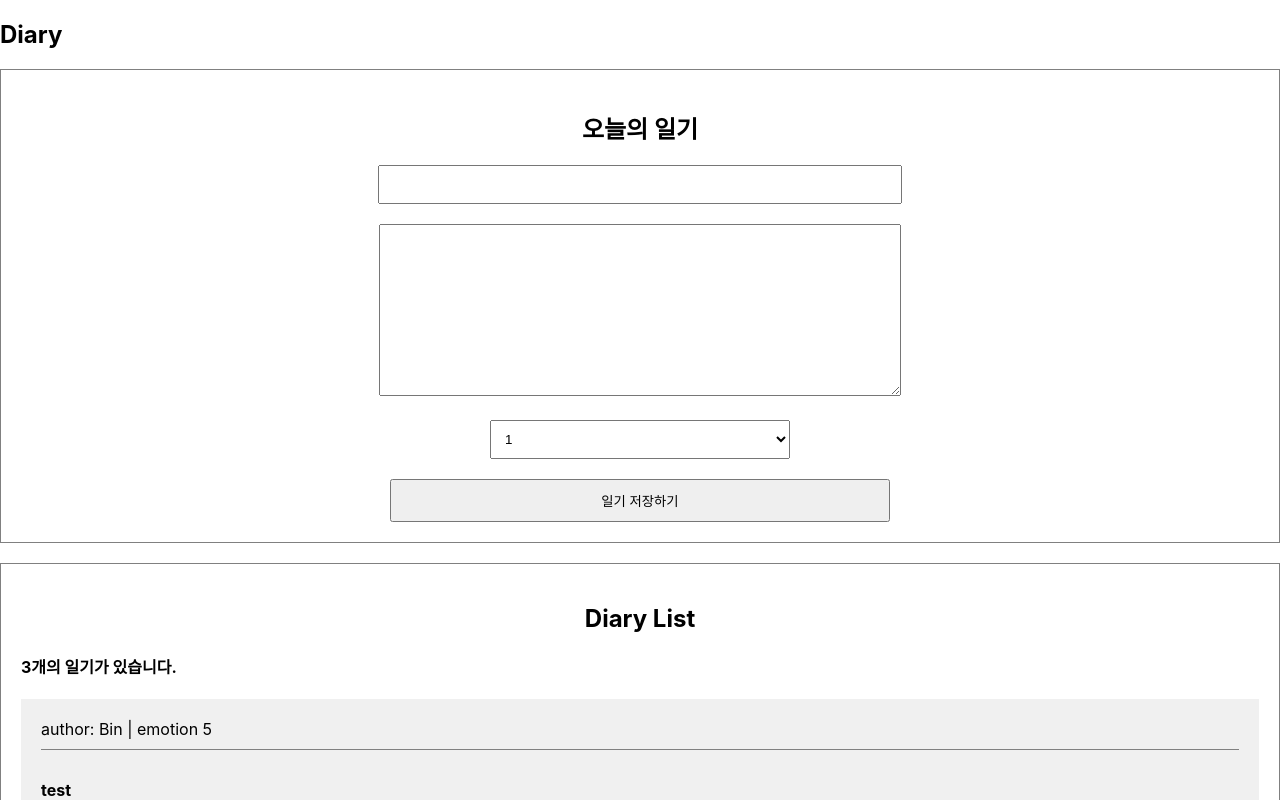
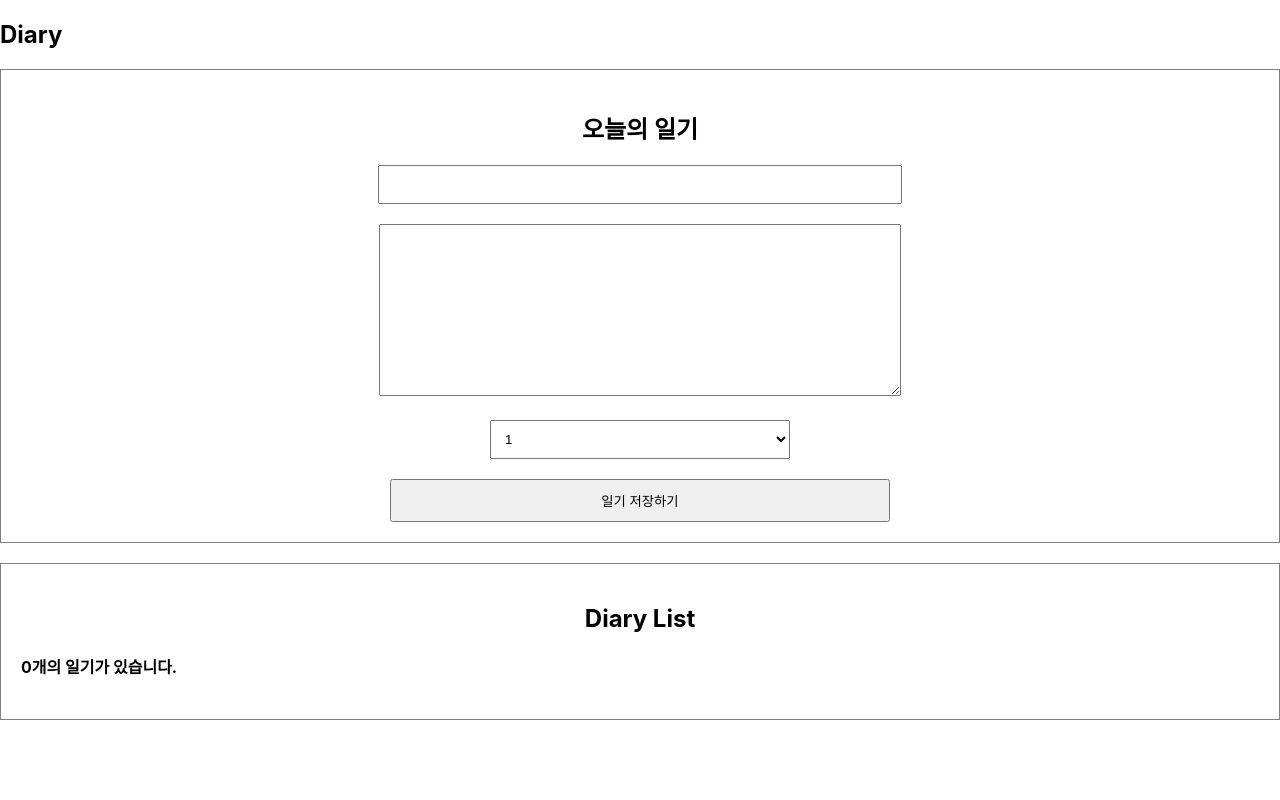
Before and after one commit to been2zzz/simpleDiary, a React (Create React App) app: page / in a window 1280 px wide. Shown: the top 800 px of the page. Built offline with nearby package versions, Linux system fonts and the light colour scheme.

Commit message:
[ADD] 일기 작성 시 list 추가, dummy data delete

```diff
--- a/src/App.js
+++ b/src/App.js
@@ -1,36 +1,29 @@
+import { useRef, useState } from "react";
 import "./App.css";
 import DiaryEditor from "./DiaryEditor";
 import DiaryList from "./DiaryList";
 
-const dummyList = [
-  {
-    id: 1,
-    author: "Bin",
-    content: "test",
-    emotion: 5,
-    created_date: new Date().getTime(), // getTime: 시간을 밀리세컨드로 변경
-  },
-  {
-    id: 2,
-    author: "Go",
-    content: "test2",
-    emotion: 5,
-    created_date: new Date().getTime(), // getTime: 시간을 밀리세컨드로 변경
-  },
-  {
-    id: 3,
-    author: "Eun",
-    content: "test3",
-    emotion: 3,
-    created_date: new Date().getTime(), // getTime: 시간을 밀리세컨드로 변경
-  },
-];
 function App() {
+  const [data, setData] = useState([]);
+  const dataId = useRef(0);
+
+  const onCreate = (author, content, emotion) => {
+    const created_date = new Date().getTime();
+    const newItem = {
+      author,
+      content,
+      emotion,
+      created_date,
+      id: dataId.current,
+    };
+    dataId.current += 1;
+    setData([newItem, ...data]); // new item 처음으로 정렬
+  };
   return (
     <div className="App">
       <h2>Diary</h2>
-      <DiaryEditor />
-      <DiaryList diaryList={dummyList} />
+      <DiaryEditor onCreate={onCreate} />
+      <DiaryList diaryList={data} />
     </div>
   );
 }
--- a/src/DiaryEditor.js
+++ b/src/DiaryEditor.js
@@ -1,5 +1,5 @@
 import { useRef, useState } from "react";
-const DiaryEditor = () => {
+const DiaryEditor = ({ onCreate }) => {
   const authorInput = useRef(); // DOM 조작
   const contentInput = useRef();
   const [state, setState] = useState({
@@ -25,7 +25,13 @@
       return;
     }
 
+    onCreate(state.author, state.content, state.emotion);
     alert("submit success!");
+    setState({
+      author: "",
+      content: "",
+      emotion: 1,
+    });
   };
   return (
     <div className="DiaryEditor">
@@ -52,11 +58,11 @@
           value={state.emotion}
           onChange={handleChangeState}
         >
-          <option value="{1}">1</option>
-          <option value="{2}">2</option>
-          <option value="{3}">3</option>
-          <option value="{4}">4</option>
-          <option value="{5}">5</option>
+          <option value="1">1</option>
+          <option value="2">2</option>
+          <option value="3">3</option>
+          <option value="4">4</option>
+          <option value="5">5</option>
         </select>
       </div>
       <div>
```
